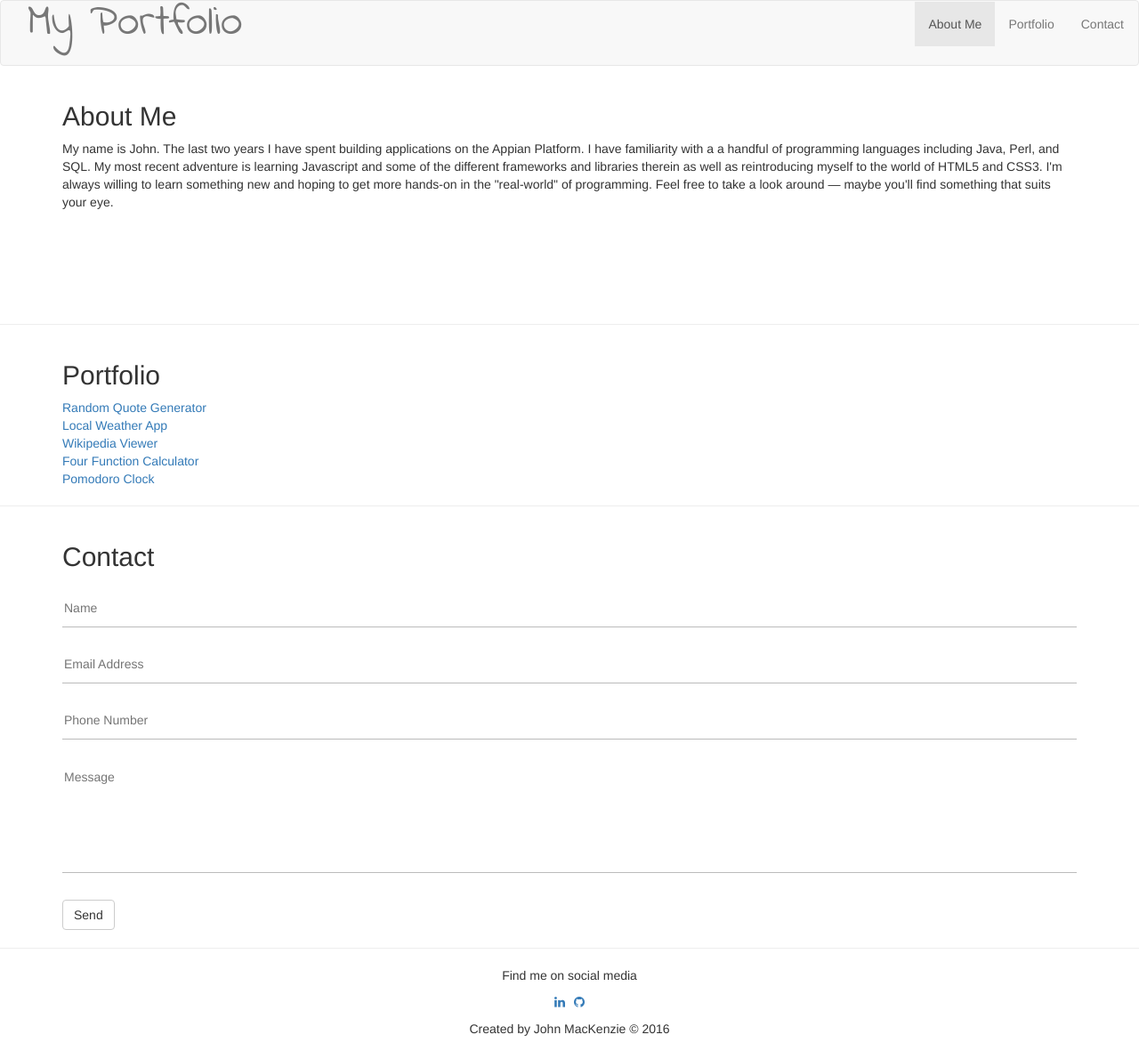
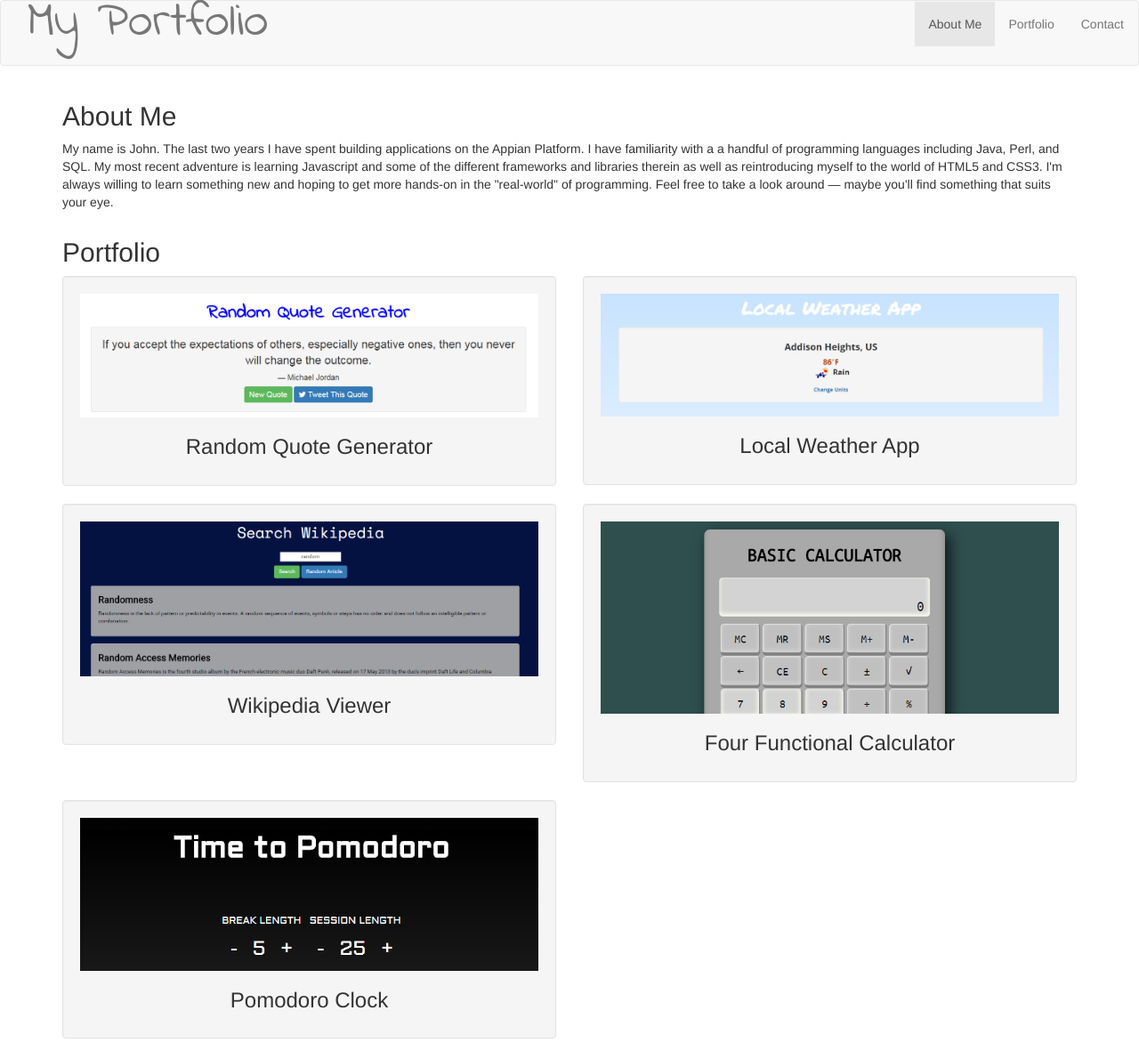
Before and after one commit to justawhiteguy/justawhiteguy.github.io, a plain HTML site: page index.html in a window 1280 px wide. Shown: the top 1190 px of the page at 89% size. Drawn offline with nearby package versions, Linux system fonts and the light colour scheme.

Commit message:
bunch of layout changes

```diff
--- a/css/styles.css
+++ b/css/styles.css
@@ -39,5 +39,15 @@
 }
 
 #about-me {
-  height: 250px;
+  height: 50%;
+  /*background: linear-gradient(red,white);*/
 }
+
+#portfolio {
+  /*background: linear-gradient(white,blue);*/
+}
+
+.navbar-brand {
+  font-family:'Indie Flower';
+  font-size: 4em;
+}
--- a/index.html
+++ b/index.html
@@ -14,7 +14,7 @@
       <nav id="navigation">
         <div class="container-fluid">
           <div class="navbar-header">
-            <a class="navbar-brand" href="#"><p style="font-family:'Indie Flower';font-size:50px;">My Portfolio</p></a>
+            <a class="navbar-brand" href="#">My Portfolio</a>
           </div>
           <div class="navbar navbar-right">
             <ul class="nav navbar-nav">
@@ -37,28 +37,47 @@
              free to take a look around &mdash; maybe you'll find something that suits your eye.</p>
         </div>
       </div>
-      <hr/>
       <section id="portfolio">
         <div class="container">
           <h2>Portfolio</h2>
-          <div>
-            <a href="https://justawhiteguy.github.io/static/quote.html">Random Quote Generator</a>
+          <div class="row">
+            <div class="col-md-6">
+              <div class="well">
+                <a href="https://justawhiteguy.github.io/static/quote.html"><img src="static/img/quot_gen.png" alt="quot_gen" width="100%"/></a>
+                <h3 style="text-align:center;">Random Quote Generator</h3>
+              </div>
+            </div>
+            <div class="col-md-6">
+              <div class="well">
+                <a href="https://justawhiteguy.github.io/static/weather.html"><img src="static/img/weather.png" alt="weather" width="100%"/></a>
+                <h3 style="text-align:center;">Local Weather App</h3>
+              </div>
+            </div>
           </div>
-          <div>
-            <a href="https://justawhiteguy.github.io/static/weather.html">Local Weather App</a>
+          <div class="row">
+            <div class="col-md-6">
+              <div class="well">
+                <a href="https://justawhiteguy.github.io/static/wiki-viewer.html"><img src="static/img/wiki.png" alt="wiki" width="100%"/></a>
+                <h3 style="text-align:center;">Wikipedia Viewer</h3>
+              </div>
+            </div>
+            <div class="col-md-6">
+              <div class="well">
+                <a href="https://justawhiteguy.github.io/static/calculator.html"><img src="static/img/calc.png" alt="calc" width="100%"/></a>
+                <h3 style="text-align:center;">Four Functional Calculator</h3>
+              </div>
+            </div>
           </div>
-          <div>
-            <a href="https://justawhiteguy.github.io/static/wiki-viewer.html">Wikipedia Viewer</a>
-          </div>
-          <div>
-            <a href="https://justawhiteguy.github.io/static/calculator.html">Four Function Calculator</a>
-          </div>
-          <div>
-            <a href="https://justawhiteguy.github.io/static/pomodoro.html">Pomodoro Clock</a>
+          <div class="row">
+            <div class="col-md-6">
+              <div class="well">
+                <a href="https://justawhiteguy.github.io/static/pomodoro.html"><img src="static/img/pomodoro.png" alt="pomodoro" width="100%"/></a>
+                <h3 style="text-align:center;">Pomodoro Clock</h3>
+              </div>
+            </div>
           </div>
         </div>
       </section>
-      <hr/>
       <section id="contact">
         <div class="container">
           <h2>Contact</h2>
```
Also changed, not shown: static/img/calc.png (added), static/img/pomodoro.png (added), static/img/quot_gen.png (added), static/img/weather.png (added), static/img/wiki.png (added).
